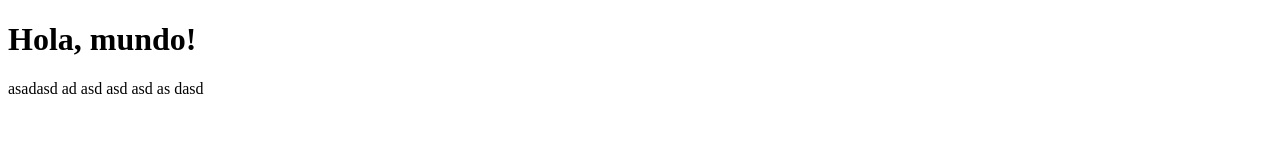
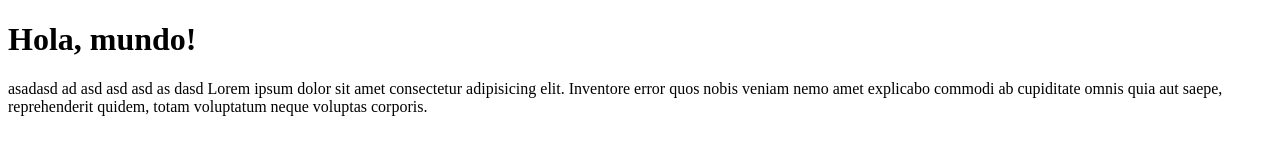
Before and after one commit to pylangelov/pyl, a plain HTML site: page index.html in a window 1280 px wide. Drawn offline with Linux system fonts and the light colour scheme.

Commit message:
Se agrego e texto
Texto

```diff
--- a/index.html
+++ b/index.html
@@ -16,6 +16,8 @@
     asd
     as
     dasd
+
+    Lorem ipsum dolor sit amet consectetur adipisicing elit. Inventore error quos nobis veniam nemo amet explicabo commodi ab cupiditate omnis quia aut saepe, reprehenderit quidem, totam voluptatum neque voluptas corporis.
 </body>
 
 </html>
```
